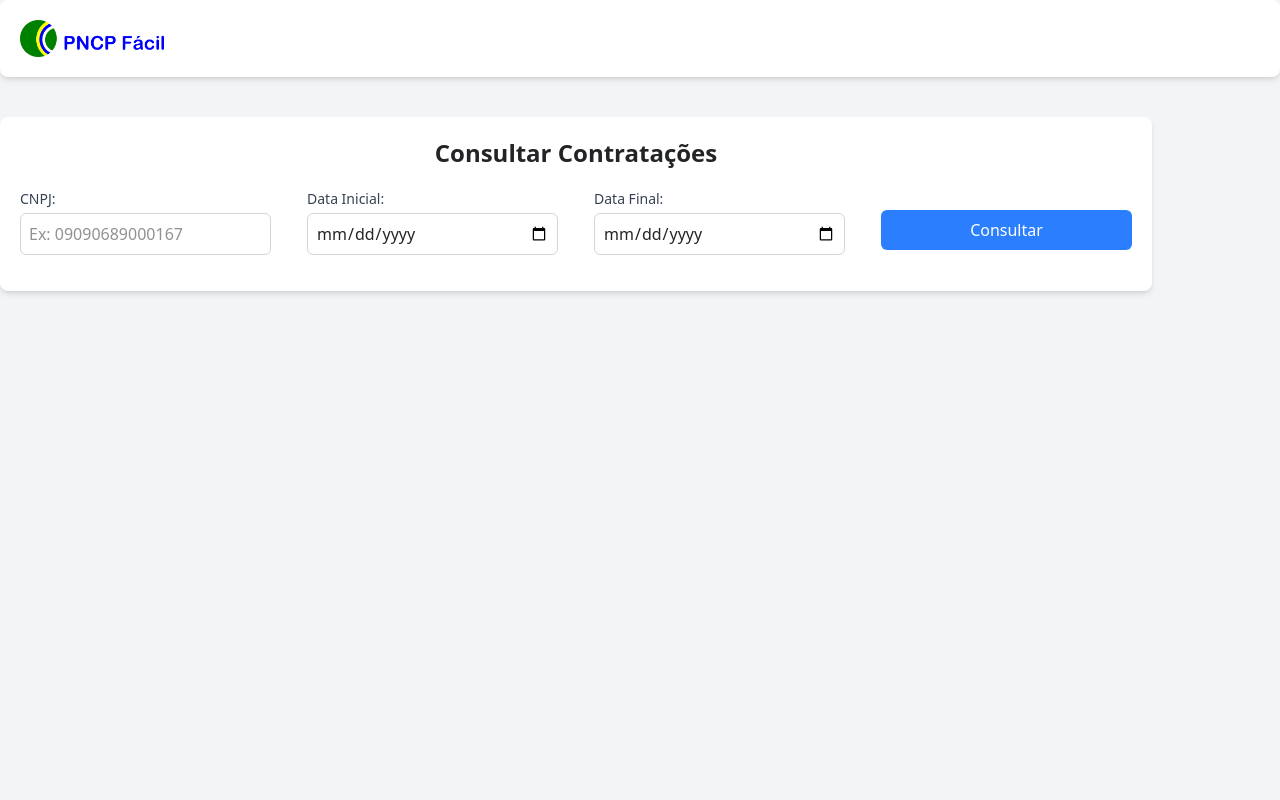
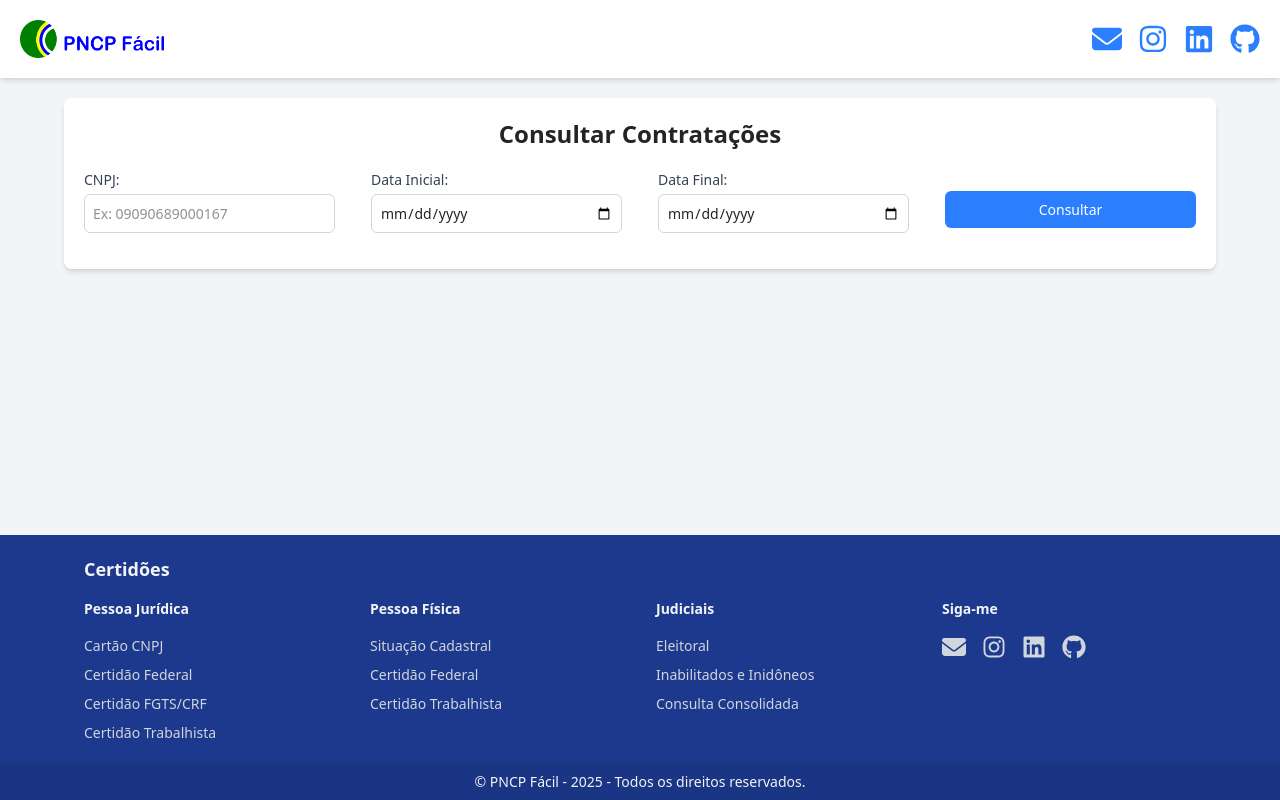
Before and after one commit to dev-emartins/pncpfacil, a React (Vite) app: page / in a window 1280 px wide. Built offline with nearby package versions, Linux system fonts and the light colour scheme.

Commit message:
feat:criação do head e footer.

```diff
--- a/package.json
+++ b/package.json
@@ -1,7 +1,7 @@
 {
-  "name": "meupncp",
+  "name": "pncp_facil",
   "private": true,
-  "version": "1.0.0",
+  "version": "1.1.0",
   "type": "module",
   "scripts": {
     "dev": "vite --host",
--- /dev/null
+++ b/src/components/footer/index.jsx
@@ -0,0 +1,69 @@
+import { FaEnvelope, FaGithub, FaInstagram, FaLinkedin } from "react-icons/fa6"
+import { NavLink, Link } from "react-router-dom"
+
+function Footer(){
+    const currentYear = new Date().getFullYear();
+  return (
+    <footer className="w-full bg-blue-900 flex flex-col justify-center items-center">
+      <div className="w-full max-w-6xl p-5">
+        <h2 className="text-lg text-gray-100 font-semibold mb-4">Certidões</h2>
+        <div className="grid grid-cols-2 md:grid-cols-4 gap-8">
+          {/* Certidões Jurídicas */}
+          <div>
+            <h3 className="text-sm text-gray-100 font-semibold mb-4">Pessoa Jurídica</h3>
+            <ul className="space-y-2">
+              <li><NavLink to="https://solucoes.receita.fazenda.gov.br/Servicos/cnpjreva/cnpjreva_Solicitacao.asp" target="_blank" className="text-gray-300 hover:text-gray-200">Cartão CNPJ</NavLink></li>
+              <li><NavLink to="https://servicos.receitafederal.gov.br/servico/certidoes/#/home/cnpj" target="_blank" className="text-gray-300 hover:text-gray-200">Certidão Federal</NavLink></li>
+              <li><NavLink to="https://consulta-crf.caixa.gov.br/consultacrf/pages/consultaEmpregador.jsf" target="_blank" className="text-gray-300 hover:text-gray-200">Certidão FGTS/CRF</NavLink></li>
+              <li><NavLink to="https://cndt-certidao.tst.jus.br/gerarCertidao.faces" target="_blank" className="text-gray-300 hover:text-gray-200">Certidão Trabalhista</NavLink></li>
+            </ul>
+          </div>
+
+          {/* Certidões Físicas */}
+          <div>
+            <h3 className="text-sm text-gray-100 font-semibold mb-4">Pessoa Física</h3>
+            <ul className="space-y-2">
+              <li><NavLink to="https://servicos.receita.fazenda.gov.br/servicos/cpf/consultasituacao/consultapublica.asp" target="_blank" className="text-gray-300 hover:text-gray-200">Situação Cadastral</NavLink></li>
+              <li><NavLink to="https://servicos.receitafederal.gov.br/servico/certidoes/#/home/cpf" target="_blank" className="text-gray-300 hover:text-gray-200">Certidão Federal</NavLink></li>
+              <li><NavLink to="https://cndt-certidao.tst.jus.br/gerarCertidao.faces" target="_blank" className="text-gray-300 hover:text-gray-200">Certidão Trabalhista</NavLink></li>
+            </ul>
+          </div>
+
+          {/* Certidões Judiciais */}
+          <div>
+            <h3 className="text-sm text-gray-100 font-semibold mb-4">Judiciais</h3>
+            <ul className="space-y-2">
+              <li><NavLink to="https://contasirregulares.tcu.gov.br/ordsext/f?p=105:21:0::NO:3,4,5,21:P21_FINS_ELEITORAIS:N" className="text-gray-300 hover:text-gray-200">Eleitoral</NavLink></li>
+              <li><NavLink to="https://contas.tcu.gov.br/ords/f?p=1660:3:5040568678855::::P3_TIPO_RELACAO:INABILITADO" className="text-gray-300 hover:text-gray-200">Inabilitados e Inidôneos</NavLink></li>
+              <li><NavLink to="https://certidoes-apf.apps.tcu.gov.br/" className="text-gray-300 hover:text-gray-200">Consulta Consolidada</NavLink></li>
+            </ul>
+          </div>
+
+          {/* Redes Sociais */}
+          <div>
+            <h3 className="text-sm text-gray-100 font-semibold mb-4">Siga-me</h3>
+            <div className="flex space-x-4">
+              <Link to="mailto:everaldoinfortecnico@gmail.com" target="_blank" className="text-gray-300 hover:text-gray-200">
+                <FaEnvelope className="text-2xl" />
+              </Link>
+              <Link to="https://www.instagram.com/dev_emartins" target="_blank" className="text-gray-300 hover:text-gray-200">
+                <FaInstagram className="text-2xl" />
+              </Link>
+              <Link to="https://www.linkedin.com/in/everaldomartins" target="_blank" className="text-gray-300 hover:text-gray-200">
+                <FaLinkedin className="text-2xl" />
+              </Link>
+              <Link to="https://github.com/dev-emartins" target="_blank" className="text-gray-300 hover:text-gray-200">
+                <FaGithub className="text-2xl" />
+              </Link>
+            </div>
+          </div>
+        </div>
+      </div>
+      <div className="w-full bg-blue-950/20 p-2">
+        <p className="text-gray-100 text-center">&copy; PNCP Fácil - { currentYear } - Todos os direitos reservados.</p>
+      </div>
+    </footer>
+  );
+};
+
+export default Footer
--- /dev/null
+++ b/src/components/header/index.jsx
@@ -0,0 +1,27 @@
+import { Link } from 'react-router-dom'
+import { FaEnvelope, FaGithub, FaInstagram, FaLinkedin } from "react-icons/fa6"
+import logo from '@/assets/logo.png'
+
+function Header() {
+    return (
+        <header className="w-full flex justify-between bg-white p-5 shadow-md">
+            <img className="w-36" src={ logo } alt="Logo" />
+            <div className="flex gap-4 py-1">
+              <Link to="mailto:everaldoinfortecnico@gmail.com" target="_blank" className="text-blue-500 hover:text-blue-700">
+                <FaEnvelope className="text-3xl" />
+              </Link>
+              <Link to="https://www.instagram.com/dev_emartins" target="_blank" className="text-blue-500 hover:text-blue-700">
+                <FaInstagram className="text-3xl" />
+              </Link>
+              <Link to="https://www.linkedin.com/in/everaldomartins" target="_blank" className="text-blue-500 hover:text-blue-700">
+                <FaLinkedin className="text-3xl" />
+              </Link>
+              <Link to="https://github.com/dev-emartins" target="_blank" className="text-blue-500 hover:text-blue-700">
+                <FaGithub className="text-3xl" />
+              </Link>
+            </div>
+        </header>
+    )
+}
+
+export default Header
--- a/src/pages/details/index.jsx
+++ b/src/pages/details/index.jsx
@@ -50,12 +50,12 @@ function Details() {
     : false;
 
   return (
-    <div className="min-h-screen bg-gray-100 flex flex-col items-center p-4">
-      <h1 className="text-2xl font-bold mb-4">Detalhes da Contratação</h1>
+    <div className="w-full flex flex-col gap-5">
+      <h1 className="w-full bg-white p-5 rounded-lg shadow-md text-2xl font-bold">Detalhes da Contratação</h1>
 
       {loading && (
         <div className="mt-4 p-4 bg-blue-100 text-blue-700 rounded-md w-full max-w-2xl">
-          Aguarde carregando<span className='animate-ping'>.</span><span className='animate-ping'>.</span><span className='animate-ping'>.</span>
+          Aguarde carregando<span className='animate-ping'>...</span>
         </div>
       )}
 
@@ -66,9 +66,10 @@ function Details() {
       )}
 
       {resultado && (
-        <div className={`${vencido ? "bg-red-100" : "bg-green-100"} mt-4 p-6 rounded-lg shadow-md w-full max-w-2xl`}>
+        <div className="w-full p-5 bg-white rounded-lg shadow-md">
+          <div className="flex md:flex-row flex-col justify-between items-stretch gap-5">
+            <div className="w-full md:w-1/2">
               <h2 className="text-xl font-semibold mb-4">Detalhes do Contrato</h2>
-          <div className="space-y-2">
               <p><strong>Órgão:</strong> {resultado.orgaoEntidade?.razaoSocial || 'N/A'}</p>
               <p><strong>CNPJ Órgão:</strong> {resultado.orgaoEntidade?.cnpj || 'N/A'}</p>
               <p><strong>Unidade:</strong> {resultado.unidadeOrgao?.nomeUnidade || 'N/A'} ({resultado.unidadeOrgao?.municipioNome || 'N/A'} - {resultado.unidadeOrgao?.ufSigla || 'N/A'})</p>
@@ -84,6 +85,10 @@ function Details() {
               <p><strong>Vencido: </strong>{ vencido ? "Vencido" : "Virgente" }</p>
               <p><strong>Data Publicação PNCP:</strong> {formatDate(resultado.dataPublicacaoPncp)}</p>
             </div>
+            <div className="w-full md:w-1/2">
+              <h2 className="text-xl font-semibold mb-4">Arquivo do Contrato</h2>
+            </div>
+          </div>
           <button
             onClick={() => navigate(-1)}
             className="mt-4 w-32 flex justify-center items-center gap-4 bg-blue-500 text-white p-2 rounded-md hover:bg-blue-600 cursor-pointer"
--- a/src/pages/home/index.jsx
+++ b/src/pages/home/index.jsx
@@ -12,16 +12,6 @@ function Home() {
 
   function formatarDataBrasil(data) {
     return new Date(data).toLocaleDateString('pt-BR');
-  }
-
-  function formatarDataPersonalizada(data) {
-    const options = {
-      year: 'numeric',
-      month: 'long',
-      day: 'numeric',
-      weekday: 'long',
-    };
-    return new Date(data).toLocaleDateString('pt-BR', options);
   }
 
   const handleSubmit = async (e) => {
@@ -49,7 +39,7 @@ function Home() {
   };
 
   return (
-    <div className="flex-1 max-w-9/10 bg-gray-100 flex flex-col items-center gap-5">
+    <div className="w-full flex flex-col items-center gap-5">
       <div className="bg-white p-5 rounded-lg shadow-md w-full">
         <h1 className="text-2xl font-bold text-center pb-5">Consultar Contratações</h1>
         <form onSubmit={handleSubmit} className="space-y-4 md:space-x-4 md:flex md:flex-row md:items-center gap-5">
@@ -102,13 +92,13 @@ function Home() {
       )}
 
       {resultado.length > 0 && (
-        <div className="w-full md:max-w-4/5">
+        <div className="w-full">
           <h2 className="text-xl text-center font-semibold mb-5 bg-white p-5 rounded-lg shadow-md w-full">
             Resultados no período de {formatarDataBrasil(dataInicial)} à {formatarDataBrasil(dataFinal)}
           </h2>
-          <ul className="space-y-2 md:grid md:grid-cols-2 md:gap-5">
+          <ul className="w-full md:grid md:grid-cols-2 md:gap-4">
             {resultado.map((item, index) => (
-              <li className='p-5 border-b-2 border-b-gray-300/20 bg-white rounded-lg shadow-md hover:-translate-y-0.5'>
+              <li className='p-5 border-b-2 border-b-gray-300/20 bg-white rounded-lg shadow-md hover:-translate-y-1'>
                 <Link key={index} to={`/details/${cnpj}/contratos/${item.anoContrato}/${item.sequencialContrato}`}>
                   <p><strong>Contrato:</strong> {item.numeroContratoEmpenho || 'N/A'}/{ item.anoContrato || 'N/A' }</p>
                   <p><strong>Fornecedor:</strong> {item.nomeRazaoSocialFornecedor || 'N/A'}</p>
--- a/src/pages/index.jsx
+++ b/src/pages/index.jsx
@@ -1,13 +1,15 @@
 import { Outlet } from "react-router-dom"
-import logo from '@/assets/logo.png'
+import Header from "../components/header"
+import Footer from "../components/footer"
 
 function App(){
   return (
     <>
-      <header className="bg-white p-5 rounded-lg shadow-md mb-5">
-        <img className="w-36" src={ logo } alt="Logo" />
-      </header>
-      <Outlet />
+      <Header />
+      <main className="flex-1 w-full max-w-9/10 bg-gray-100 flex flex-col items-center gap-5">
+        <Outlet />
+      </main>
+      <Footer />
     </>
   )
 }
--- a/src/styles/index.css
+++ b/src/styles/index.css
@@ -9,13 +9,15 @@ body{
   min-height: 100dvh;
   background-color: var(--bg-color);
   color: var(--fg-color);
+  font-size: 14px;
 }
 
 #root{
+  width: 100%;
   min-height: 100dvh;
   display: flex;
   flex-direction: column;
   justify-content: space-between;
-  align-items: stretch;
+  align-items: center;
   gap: 20px;
 }
```
Also changed, not shown: 1 other file (tests, documents, lock files or other folders). Lines whose indentation alone changed are shown as unchanged.
